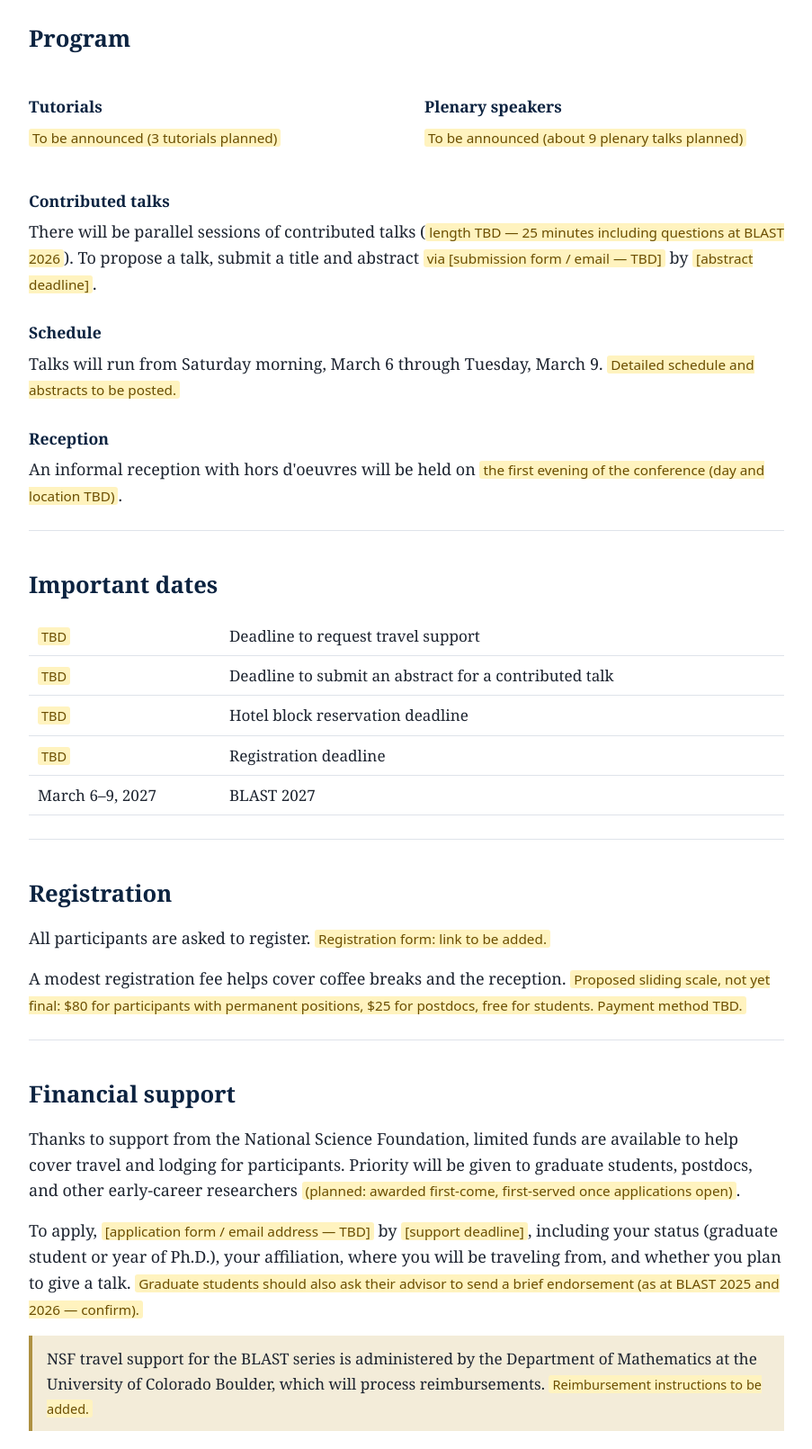
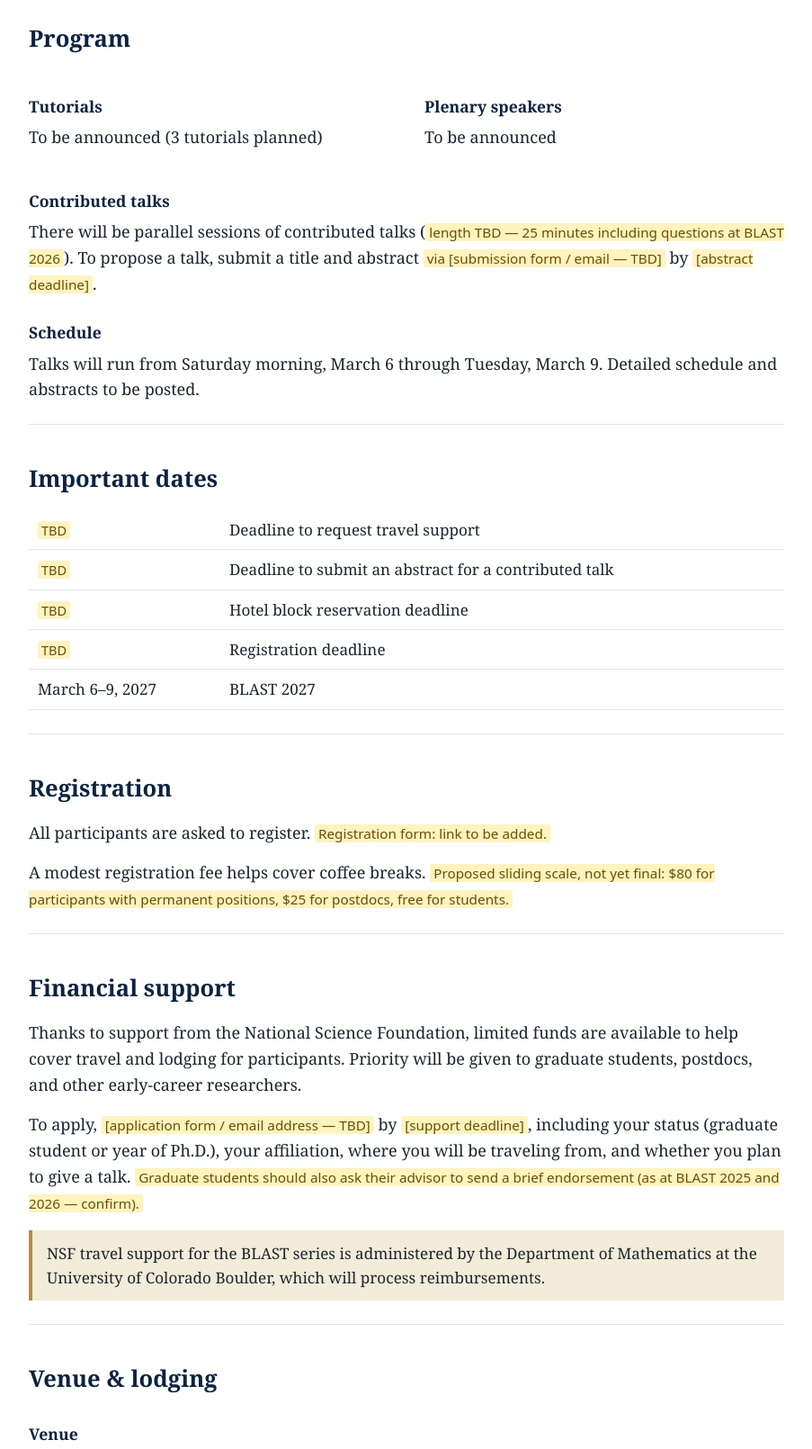
Before and after one commit to nickramsey621/blast2027, a plain HTML site: page index.html in a window 1280 px wide. Shown: the part 1000-2610 px from the top of the page at 90% size, without its empty margins (188-1091 px from the left). Drawn offline with Linux system fonts and the light colour scheme.

Commit message:
Revise draft: trim unconfirmed details, add PC affiliation
Co-Authored-By: Claude Fable 5.2 <noreply@anthropic.com>

```diff
--- a/index.html
+++ b/index.html
@@ -73,11 +73,11 @@
     <div class="cols">
       <div>
         <h3>Tutorials</h3>
-        <p><span class="tbd">To be announced (3 tutorials planned)</span></p>
+        <p>To be announced (3 tutorials planned)</p>
       </div>
       <div>
         <h3>Plenary speakers</h3>
-        <p><span class="tbd">To be announced (about 9 plenary talks planned)</span></p>
+        <p>To be announced</p>
       </div>
     </div>
 
@@ -93,13 +93,7 @@
     <h3>Schedule</h3>
     <p>
       Talks will run from Saturday morning, March 6 through Tuesday, March 9.
-      <span class="tbd">Detailed schedule and abstracts to be posted.</span>
-    </p>
-
-    <h3>Reception</h3>
-    <p>
-      An informal reception with hors d'oeuvres will be held on
-      <span class="tbd">the first evening of the conference (day and location TBD)</span>.
+      Detailed schedule and abstracts to be posted.
     </p>
   </section>
 
@@ -123,9 +117,9 @@
       <span class="tbd">Registration form: link to be added.</span>
     </p>
     <p>
-      A modest registration fee helps cover coffee breaks and the reception.
+      A modest registration fee helps cover coffee breaks.
       <span class="tbd">Proposed sliding scale, not yet final: $80 for participants with permanent
-      positions, $25 for postdocs, free for students. Payment method TBD.</span>
+      positions, $25 for postdocs, free for students.</span>
     </p>
   </section>
 
@@ -134,8 +128,7 @@
     <p>
       Thanks to support from the National Science Foundation, limited funds are available
       to help cover travel and lodging for participants. Priority will be given to graduate
-      students, postdocs, and other early-career researchers
-      <span class="tbd">(planned: awarded first-come, first-served once applications open)</span>.
+      students, postdocs, and other early-career researchers.
     </p>
     <p>
       To apply, <span class="tbd">[application form / email address — TBD]</span> by
@@ -147,7 +140,6 @@
     <p class="note">
       NSF travel support for the BLAST series is administered by the Department of Mathematics
       at the University of Colorado Boulder, which will process reimbursements.
-      <span class="tbd">Reimbursement instructions to be added.</span>
     </p>
   </section>
 
@@ -179,8 +171,7 @@
     <ul>
       <li>Notre Dame is in the Eastern time zone, one hour ahead of Chicago.</li>
       <li>Wi-Fi: <a href="https://eduroam.org/">eduroam</a> is available across campus;
-        <span class="tbd">guest network details TBD</span>.</li>
-      <li><span class="tbd">Visitor parking information TBD.</span></li>
+        guest wifi access is also available on the ND-guest network.</li>
       <li>Early March in northern Indiana is still wintry; bring a warm coat.</li>
     </ul>
   </section>
@@ -196,15 +187,13 @@
       </li>
       <li>
         <strong>Chicago O'Hare (ORD) and Midway (MDW)</strong> offer many more flights.
-        <span class="tbd">Coach USA runs a direct airport bus from both to Notre Dame and
-        South Bend (roughly 2.5–3 hours) — verify current service and add link.</span>
       </li>
     </ul>
     <h3>By train</h3>
     <ul>
       <li>
-        <span class="tbd">The South Shore Line runs from downtown Chicago (Millennium Station)
-        to South Bend International Airport — verify and add link.</span>
+        The South Shore Line runs from downtown Chicago (Millennium Station)
+        to South Bend International Airport.
       </li>
     </ul>
     <h3>By car</h3>
@@ -230,7 +219,7 @@
           <li>Natasha Dobrinen <span class="aff">(Notre Dame)</span></li>
           <li>Nick Galatos <span class="aff">(University of Denver)</span></li>
           <li>Nick Ramsey <span class="aff">(Notre Dame)</span></li>
-          <li>Joanne Walters-Wayland <span class="aff"><span class="tbd">(affiliation — confirm)</span></span></li>
+          <li>Joanne Walters-Wayland <span class="aff">(Chapman University)</span></li>
         </ul>
       </div>
     </div>
@@ -240,7 +229,6 @@
       Questions about the meeting can be sent to the organizers:
       <a href="mailto:ndobrine@nd.edu">ndobrine@nd.edu</a> and
       <a href="mailto:sramsey5@nd.edu">sramsey5@nd.edu</a>.
-      <span class="tbd">(Or a dedicated conference address — TBD.)</span>
     </p>
   </section>
 
```
